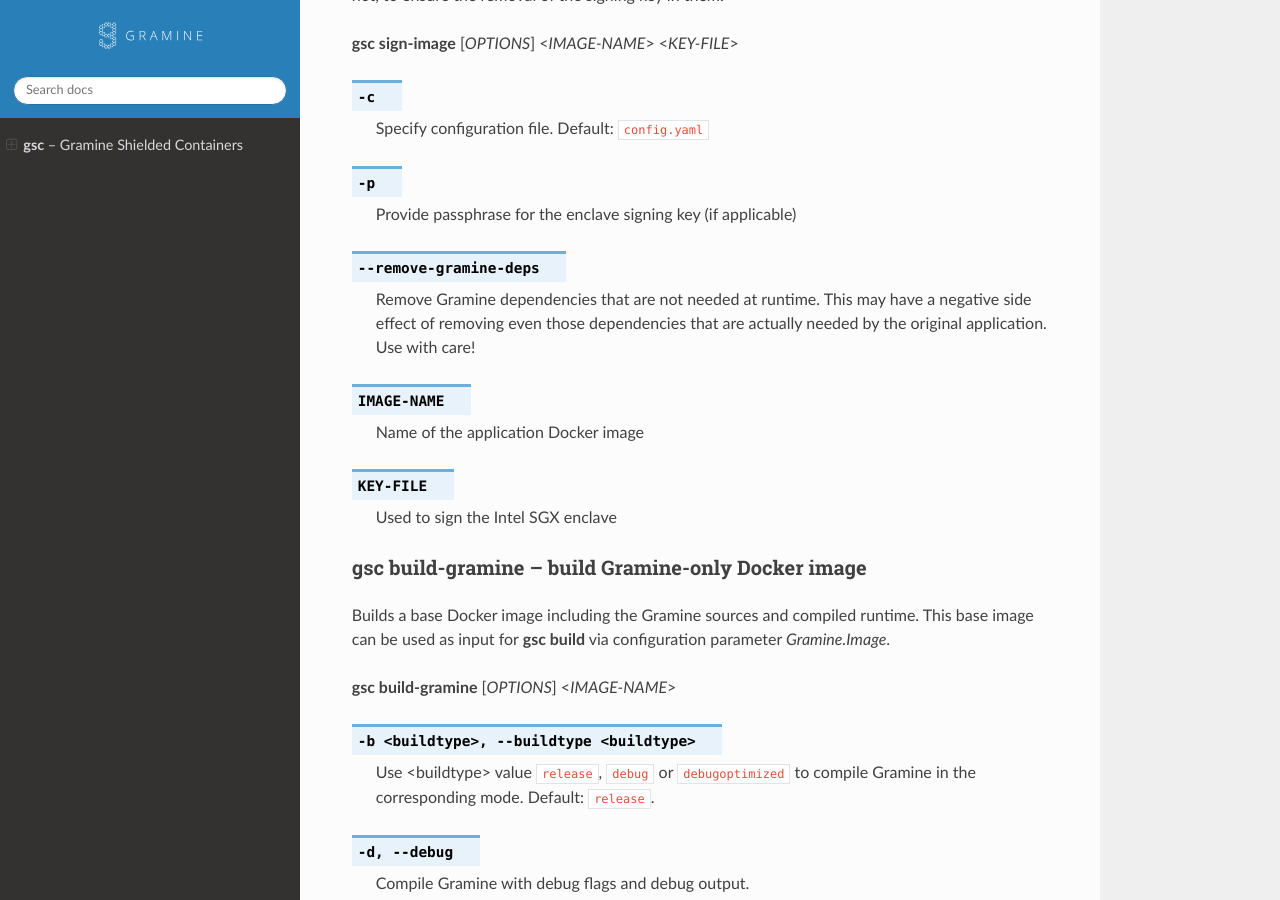
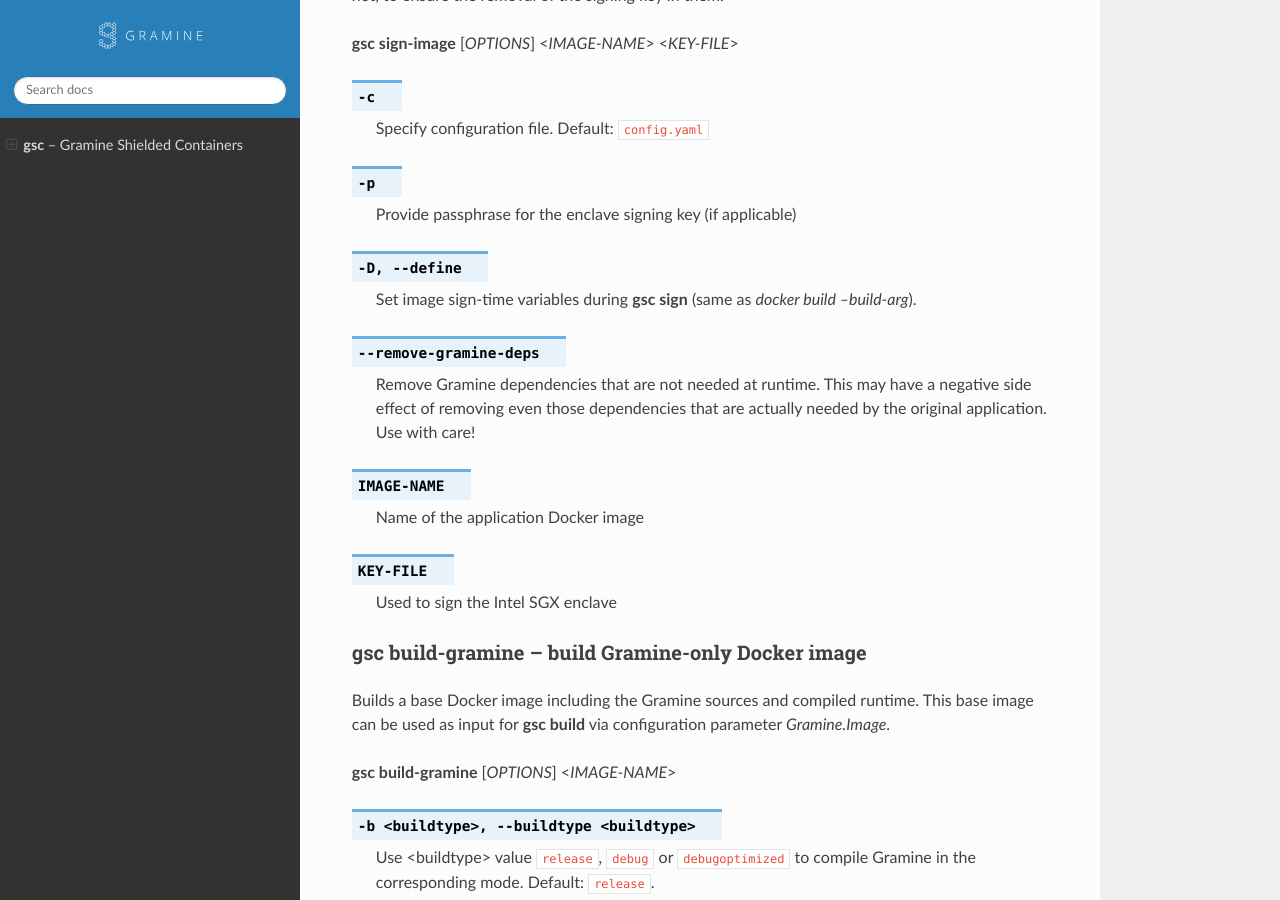
Before and after one commit to gramineproject/gsc, a Sphinx documentation site: the page built from Documentation/index.rst, in a window 1280 px wide and 900 px high, scrolled down 3076 px. Built offline with Sphinx 7.4.7 and the Read the Docs theme 2.0.0, drawn with Linux system fonts in a browser that asks for light colours.

```diff
--- a/Documentation/index.rst
+++ b/Documentation/index.rst
@@ -168,6 +168,11 @@
 .. option:: -p
 
    Provide passphrase for the enclave signing key (if applicable)
+
+.. option:: -D, --define
+
+   Set image sign-time variables during :command:`gsc sign` (same as
+   `docker build --build-arg`).
 
 .. option:: --remove-gramine-deps
 
```
